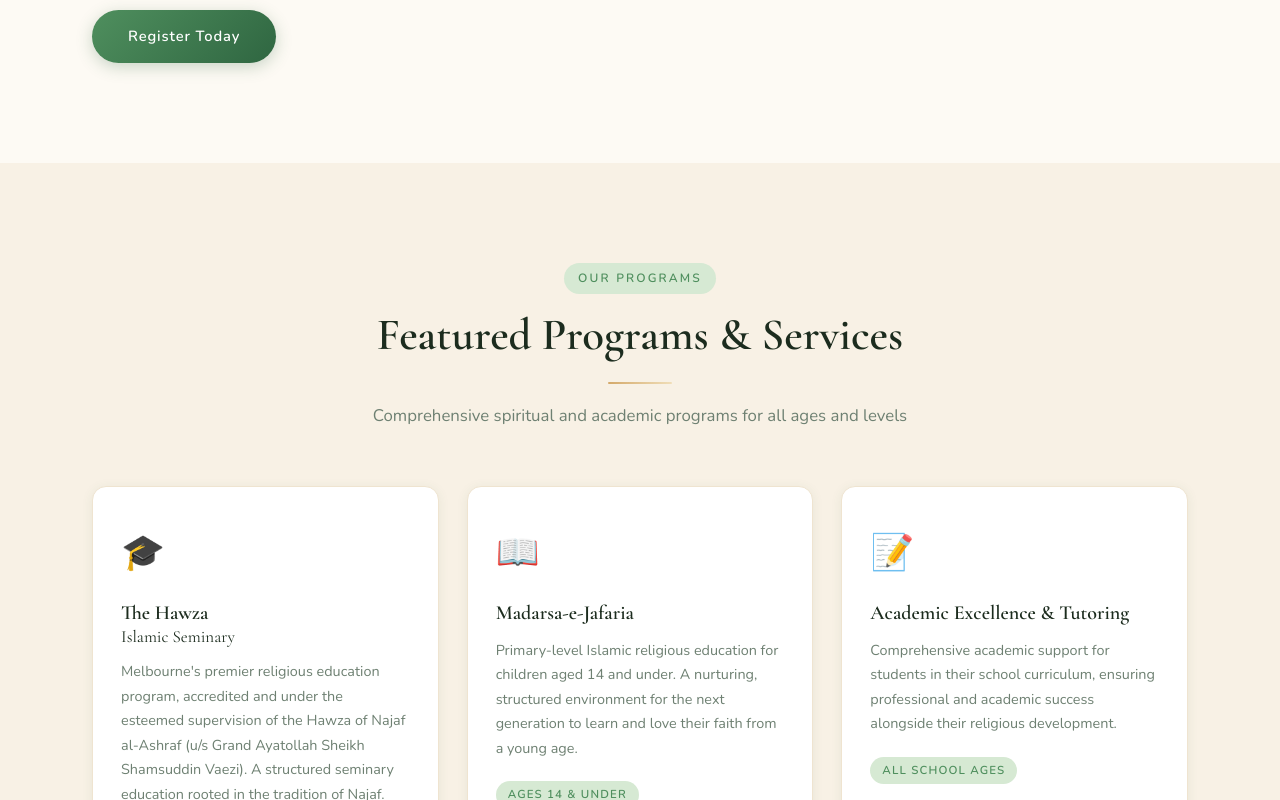
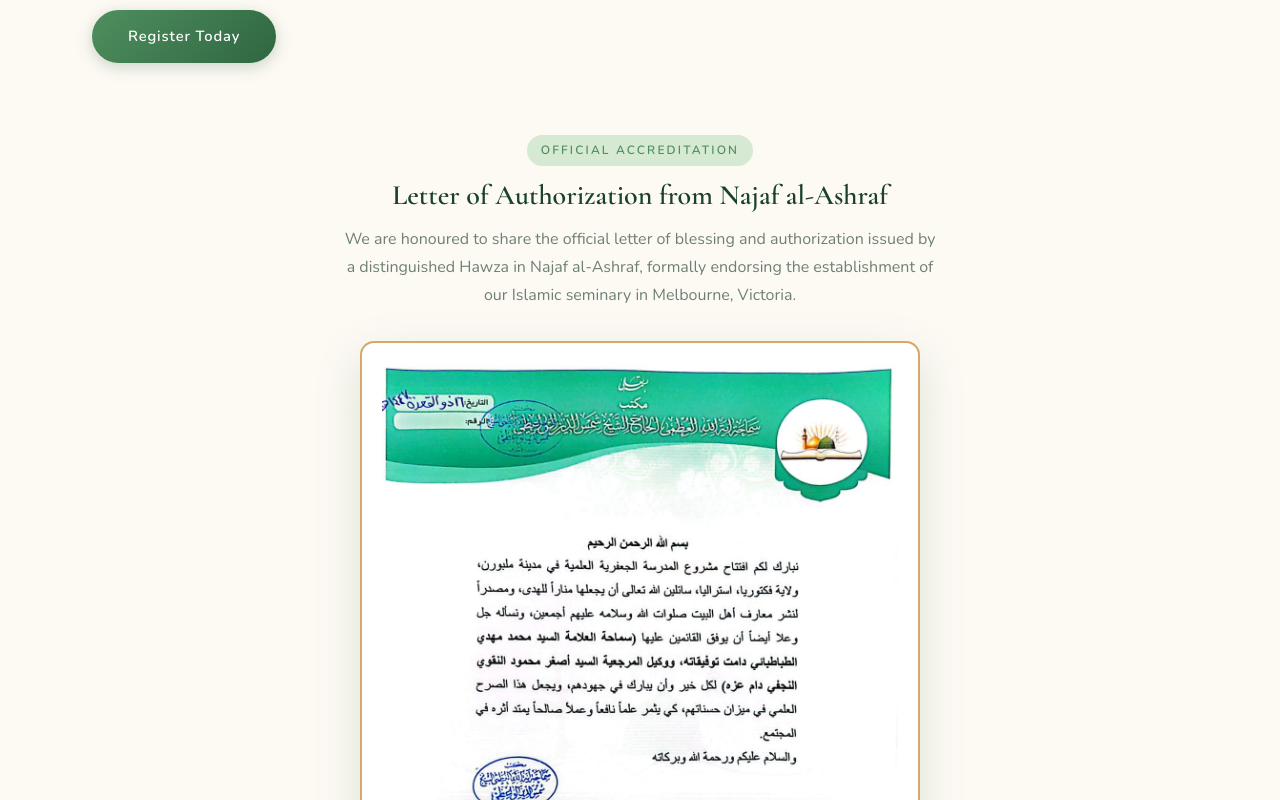
Before and after one commit to alm392/Hawza, a Next.js app: page / in a window 1280 px wide. Shown: the part 1620-2420 px from the top of the page. Built offline with nearby package versions, Linux system fonts and the light colour scheme.

Commit message:
modified:   app/globals.css 	modified:   components/About.jsx 	modified:   components/FAQ.jsx 	modified:   components/Mentors.jsx 	modified:   components/Programs.jsx 	new file:   public/ijaza-najaf.jpeg

```diff
--- a/app/globals.css
+++ b/app/globals.css
@@ -437,6 +437,46 @@
   font-size: 0.83rem;
   color: var(--text-muted);
   line-height: 1.5;
+}
+
+/* ---- Ijaza / Accreditation ---- */
+.ijaza-section {
+  margin-top: 72px;
+  text-align: center;
+}
+.ijaza-header {
+  margin-bottom: 32px;
+}
+.ijaza-header h3 {
+  font-size: 1.75rem;
+  color: var(--green-600);
+  margin-bottom: 12px;
+}
+.ijaza-subtitle {
+  max-width: 600px;
+  margin: 0 auto;
+  color: var(--text-muted);
+  font-size: 1rem;
+  line-height: 1.75;
+}
+.ijaza-frame {
+  display: inline-block;
+  background: white;
+  border: 2px solid var(--gold-200);
+  border-radius: var(--radius);
+  padding: 20px;
+  box-shadow: var(--shadow-lg);
+  max-width: 560px;
+  width: 100%;
+  transition: transform var(--transition), box-shadow var(--transition);
+}
+.ijaza-frame:hover {
+  transform: translateY(-4px);
+  box-shadow: 0 24px 64px rgba(47, 102, 65, 0.18);
+}
+.ijaza-img {
+  border-radius: 8px;
+  display: block;
 }
 
 /* ============ PROGRAMS ============ */
@@ -1308,6 +1348,7 @@
   .nav-links         { display: none; }
   .programs-grid     { grid-template-columns: 1fr; }
   .about-features    { grid-template-columns: 1fr; }
+  .ijaza-frame       { padding: 12px; }
   .footer-content    { grid-template-columns: 1fr; }
   .form-row          { grid-template-columns: 1fr; }
   .checkbox-group    { grid-template-columns: 1fr; }
--- a/components/About.jsx
+++ b/components/About.jsx
@@ -1,4 +1,5 @@
 import Link from 'next/link';
+import Image from 'next/image';
 import FadeIn from './FadeIn';
 
 const features = [
@@ -46,8 +47,8 @@
               <p>
                 This initiative is dedicated to the spiritual and academic empowerment of our
                 community, under the direct guidance of our esteemed scholars. Our seminary is
-                fully accredited by the renowned <strong>Hawza of Najaf al-Ashraf</strong>, under
-                the supervision of Grand Ayatollah Sheikh Shamsuddin Vaezi, one of the most
+                fully accredited by the renowned <strong>Hawza of Najaf al-Ashraf</strong> —
+                under the supervision of a distinguished Hawza in Najaf Ashraf, one of the most
                 prestigious centres of Islamic learning in the world.
               </p>
               <p>
@@ -73,6 +74,29 @@
             </div>
           </div>
         </FadeIn>
+        <FadeIn delay={200}>
+          <div className="ijaza-section">
+            <div className="ijaza-header">
+              <div className="section-tag" style={{ margin: '0 auto 0.75rem' }}>Official Accreditation</div>
+              <h3>Letter of Authorization from Najaf al-Ashraf</h3>
+              <p className="ijaza-subtitle">
+                We are honoured to share the official letter of blessing and authorization
+                issued by a distinguished Hawza in Najaf al-Ashraf, formally endorsing the
+                establishment of our Islamic seminary in Melbourne, Victoria.
+              </p>
+            </div>
+            <div className="ijaza-frame">
+              <Image
+                src="/ijaza-najaf.jpeg"
+                alt="Official letter of authorization from the Hawza of Najaf al-Ashraf blessing the establishment of Idarah-e-Jafaria Melbourne"
+                width={600}
+                height={800}
+                className="ijaza-img"
+                style={{ width: '100%', height: 'auto', maxWidth: '520px' }}
+              />
+            </div>
+          </div>
+        </FadeIn>
       </div>
     </section>
   );
--- a/components/FAQ.jsx
+++ b/components/FAQ.jsx
@@ -6,7 +6,7 @@
 const faqs = [
   {
     q: 'What is the Hawza and who can join?',
-    a: 'The Hawza is a traditional Islamic seminary offering formal religious education in the classical tradition. It is open to both brothers and sisters (with separate arrangements) of all adult ages. The program is fully accredited by the Hawza of Najaf al-Ashraf under Grand Ayatollah Sheikh Shamsuddin Vaezi.',
+    a: 'The Hawza is a traditional Islamic seminary offering formal religious education in the classical tradition. It is open to both brothers and sisters (with separate arrangements) of all adult ages. The program is fully accredited by and conducted under the supervision of a distinguished Hawza in Najaf al-Ashraf.',
   },
   {
     q: 'When does the program begin?',
@@ -30,7 +30,7 @@
   },
   {
     q: 'What accreditation does the Hawza hold?',
-    a: 'The Hawza is formally accredited and operates under the direct supervision of the Hawza of Najaf al-Ashraf, one of the oldest and most prestigious centres of Islamic scholarship in the world, under the esteemed authority of Grand Ayatollah Sheikh Shamsuddin Vaezi.',
+    a: 'The Hawza is formally accredited and operates under the direct supervision of a distinguished Hawza in Najaf al-Ashraf — one of the oldest and most prestigious centres of Islamic scholarship in the world.',
   },
   {
     q: 'Are daily prayers open to the general community?',
--- a/components/Mentors.jsx
+++ b/components/Mentors.jsx
@@ -7,8 +7,8 @@
     featured: false,
   },
   {
-    name: 'Grand Ayatollah Sheikh\nShamsuddin Vaezi',
-    desc: "Under whose esteemed authority the Hawza of Najaf al-Ashraf confers full accreditation to our Melbourne seminary, a testament to our program's authenticity and academic rigour.",
+    name: 'The Hawza of\nNajaf al-Ashraf',
+    desc: "Under whose distinguished supervision and formal accreditation our Melbourne seminary operates — a testament to our program's authenticity, rigour, and deep roots in the classical tradition of Islamic scholarship.",
     featured: true,
     badge: 'Grand Supervisor',
   },
--- a/components/Programs.jsx
+++ b/components/Programs.jsx
@@ -5,7 +5,7 @@
     icon: '🎓',
     title: 'The Hawza',
     subtitle: 'Islamic Seminary',
-    desc: "Melbourne's premier religious education program, accredited and under the esteemed supervision of the Hawza of Najaf al-Ashraf (u/s Grand Ayatollah Sheikh Shamsuddin Vaezi). A structured seminary education rooted in the tradition of Najaf.",
+    desc: "Melbourne's premier religious education program, formally accredited and conducted under the esteemed supervision of a distinguished Hawza in Najaf al-Ashraf. A structured seminary education rooted in the classical tradition of Najaf.",
     tag: 'Brothers & Sisters (Separate)',
   },
   {
```
Also changed, not shown: public/ijaza-najaf.jpeg (added).
